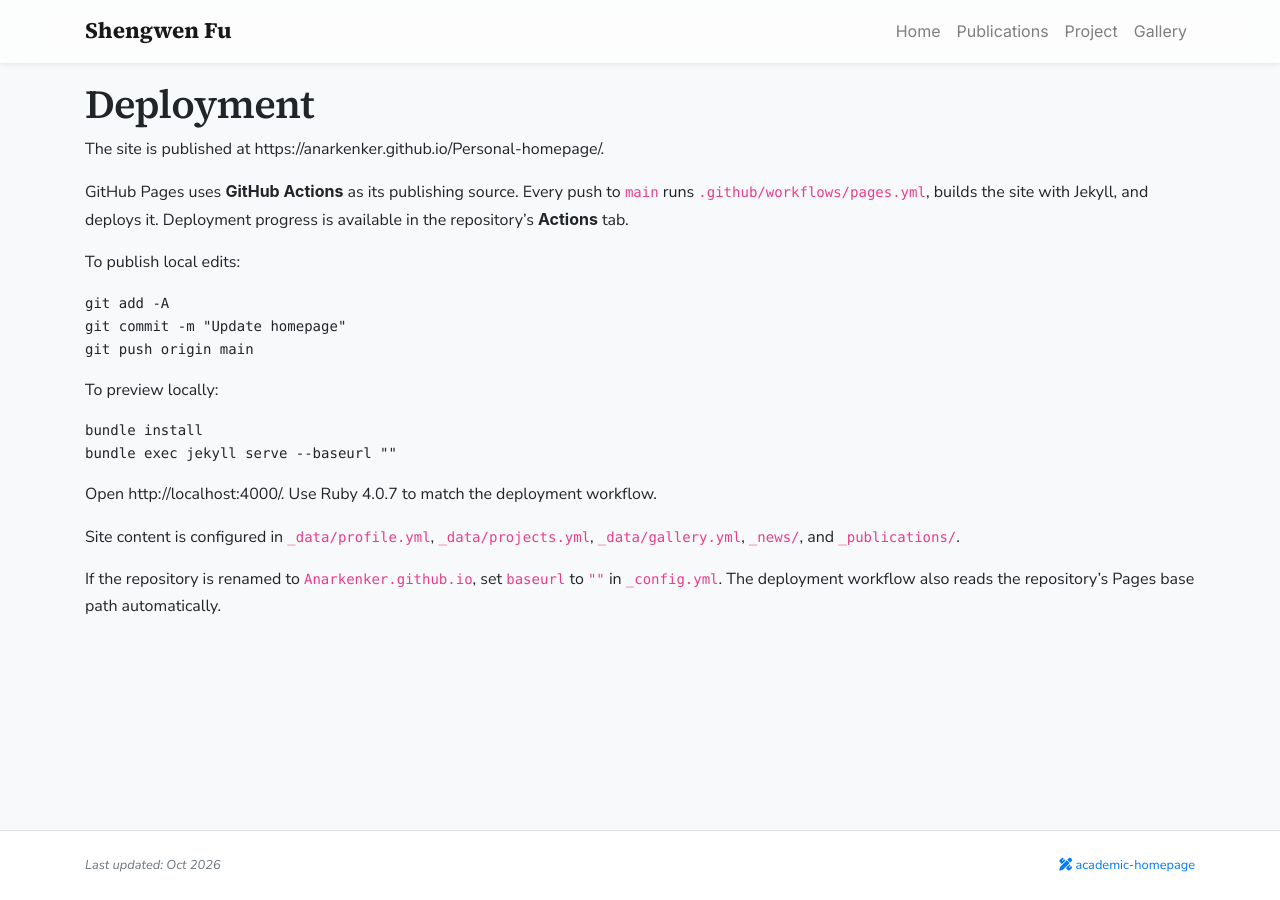
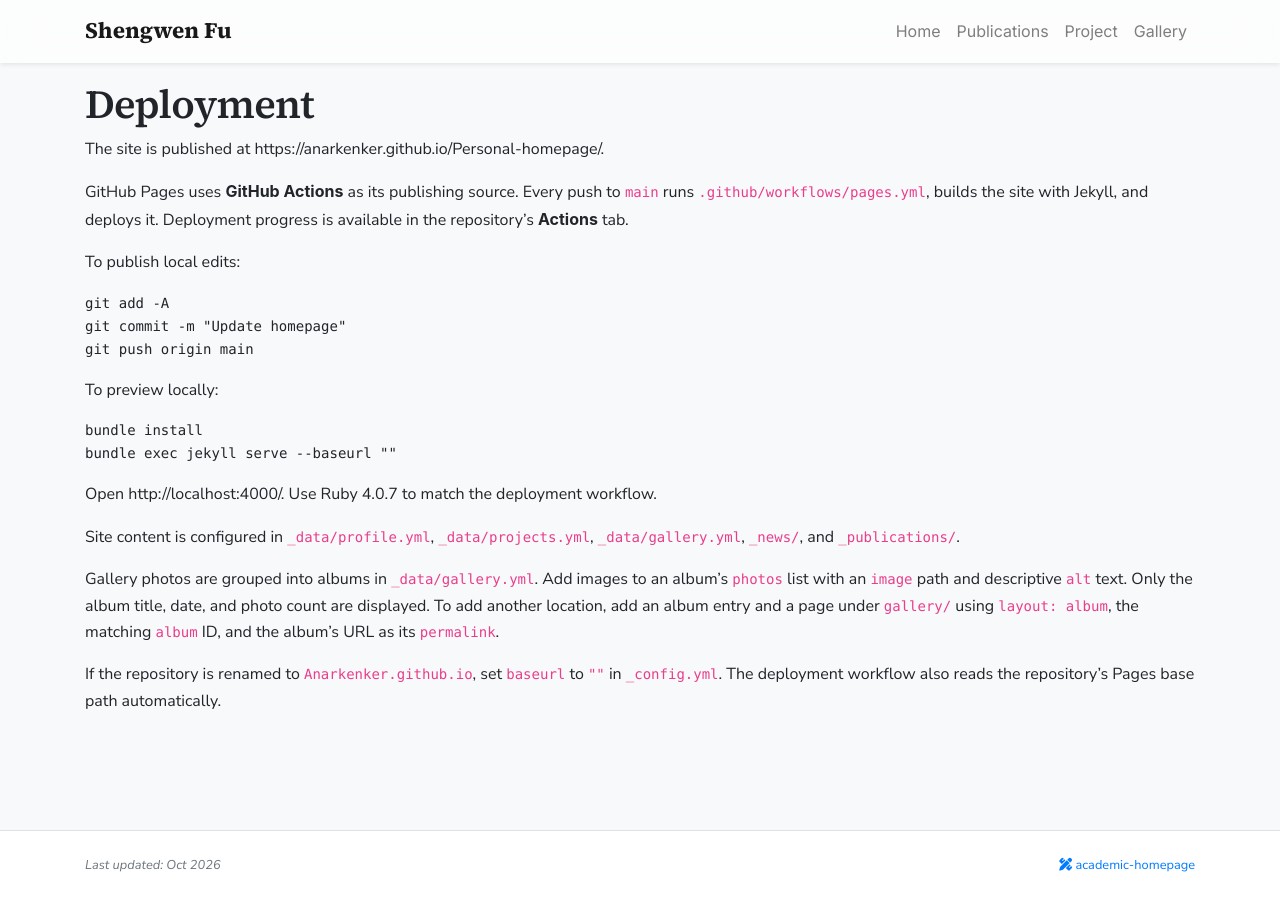
Before and after one commit to Anarkenker/Anarkenker.github.io, a Jekyll site: the page built from DEPLOYMENT.md, in a window 1280 px wide. Built offline with Jekyll 4.4.1, drawn with Linux system fonts in a browser that asks for light colours; nearby versions of some CDN libraries; some web fonts are replaced; our own code applies the rules of GitHub Pages for plain Markdown files; a style sheet for code colours, icons or effects is not loaded.

Commit message:
Group Gallery photos into location albums

```diff
--- a/DEPLOYMENT.md
+++ b/DEPLOYMENT.md
@@ -23,4 +23,6 @@
 
 Site content is configured in `_data/profile.yml`, `_data/projects.yml`, `_data/gallery.yml`, `_news/`, and `_publications/`.
 
+Gallery photos are grouped into albums in `_data/gallery.yml`. Add images to an album's `photos` list with an `image` path and descriptive `alt` text. Only the album title, date, and photo count are displayed. To add another location, add an album entry and a page under `gallery/` using `layout: album`, the matching `album` ID, and the album's URL as its `permalink`.
+
 If the repository is renamed to `Anarkenker.github.io`, set `baseurl` to `""` in `_config.yml`. The deployment workflow also reads the repository's Pages base path automatically.
--- a/_data/navigation.yml
+++ b/_data/navigation.yml
@@ -6,4 +6,4 @@
 - name: Project
   url: /project
 - name: Gallery
-  url: /gallery
+  url: /gallery/
--- a/assets/css/global.css
+++ b/assets/css/global.css
@@ -116,6 +116,52 @@
     font-family: Source Code Pro, monospace;
 }
 
+.album-grid {
+    display: grid;
+    grid-template-columns: repeat(auto-fill, minmax(min(100%, 300px), 1fr));
+    gap: 1.5rem;
+}
+
+.album-card {
+    display: block;
+    overflow: hidden;
+    color: #212529;
+    background: white;
+    border-radius: 0.8rem;
+    box-shadow: 0 2px 6px rgba(0, 0, 0, 0.06);
+}
+
+.album-card:hover {
+    color: #212529;
+    text-decoration: none;
+    box-shadow: 0 4px 14px rgba(0, 0, 0, 0.1);
+}
+
+.album-card:focus-visible {
+    outline: 3px solid #007bff;
+    outline-offset: 4px;
+}
+
+.album-cover {
+    display: block;
+    width: 100%;
+    aspect-ratio: 3 / 2;
+    object-fit: cover;
+}
+
+.album-previews {
+    display: grid;
+    grid-template-columns: repeat(3, 1fr);
+    gap: 4px;
+    padding-top: 4px;
+}
+
+.album-previews img {
+    width: 100%;
+    height: 90px;
+    object-fit: cover;
+}
+
 .travel-gallery {
     columns: 3 240px;
     column-gap: 1rem;
@@ -170,24 +216,6 @@
     max-width: 100%;
     max-height: 70vh;
     object-fit: contain;
-}
-
-@media (min-width: 576px) {
-    .travel-gallery-single {
-        display: grid;
-        columns: auto;
-        grid-template-columns: 1fr;
-    }
-
-    .travel-gallery-single .travel-photo {
-        display: grid;
-        grid-template-columns: minmax(220px, 35%) 1fr;
-    }
-
-    .travel-gallery-single figcaption {
-        align-self: center;
-        padding: 2rem !important;
-    }
 }
 
 .carousel button {
--- a/gallery.html
+++ b/gallery.html
@@ -2,6 +2,7 @@
 layout: default
 title: Gallery
 navbar_title: Gallery
+permalink: /gallery/
 ---
 <h1 id="gallery-heading" class="h3 pt-3 mb-4">Gallery</h1>
 {% include widgets/gallery_card.html %}
```
Also changed, not shown: _data/gallery.yml (+21 -38 lines), _includes/widgets/gallery_card.html (+12 -35 lines), _layouts/album.html (added, +33 -0 lines), gallery/berkeley.html (added, +7 -0 lines).
